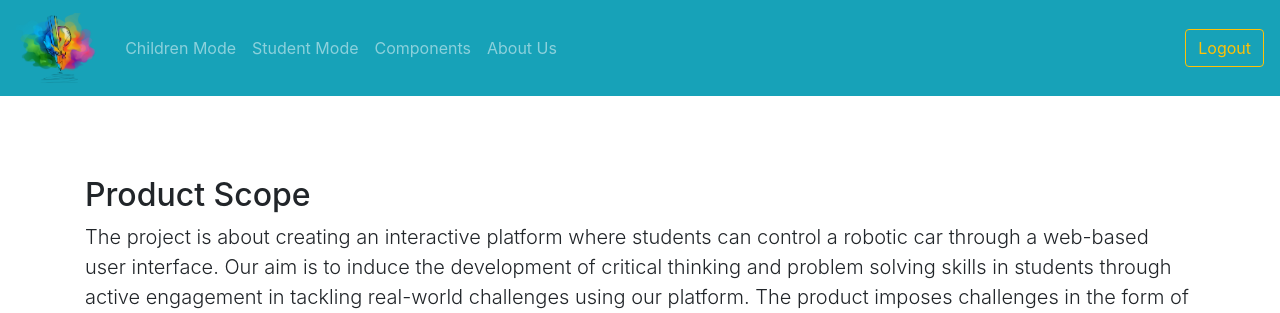
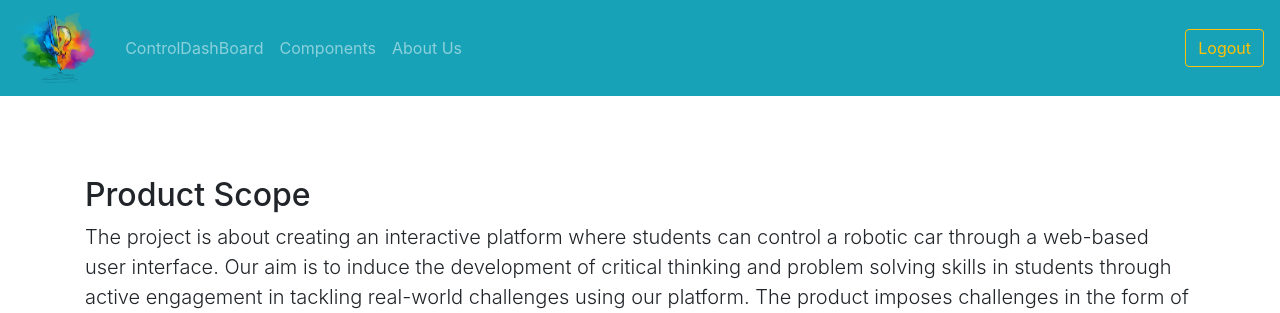
Before and after one commit to team-p4-5/ICT2101-p4-5, a Flask app: page /feature in a window 1280 px wide. Shown: the top 313 px of the page. Run offline with Flask 2, Linux system fonts and the light colour scheme; some libraries are stand-ins or nearby versions.

Commit message:
[Modified feature.html]Replace nav link name to controldashboard from student mode

```diff
--- a/app/templates/feature.html
+++ b/app/templates/feature.html
@@ -24,10 +24,7 @@
         <div class="collapse navbar-collapse" id="navbarSupportedContent">
                 <ul class="navbar-nav mr-auto">
                      <li class="nav-item">
-                        <a class="nav-link" href="{{ url_for('control') }}">Children Mode</a>
-                    </li>
-                    <li class="nav-item">
-                        <a class="nav-link" href="{{ url_for('control2') }}">Student Mode</a>
+                        <a class="nav-link" href="{{ url_for('control') }}">ControlDashBoard</a>
                     </li>
                     <li class="nav-item">
                         <a class="nav-link" href="{{ url_for('feature') + '#feature'}}">Components</a>
```
